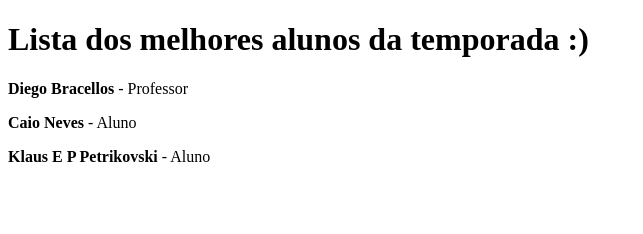
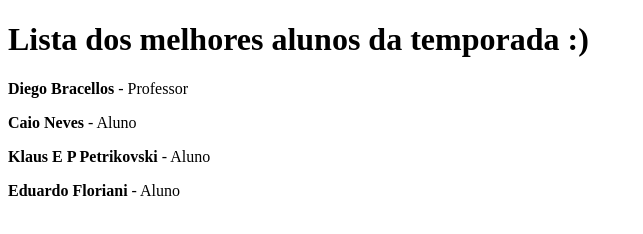
Before and after one commit to Eugeniialima/exDevs2Blu, a plain HTML site: page index.html in a window 1280 px wide. Shown: the whole page, without its empty margins (0-643 px from the left). Drawn offline with Linux system fonts and the light colour scheme.

Commit message:
eduardo commit

```diff
--- a/index.html
+++ b/index.html
@@ -11,5 +11,6 @@
     <p><b>Diego Bracellos</b> - Professor</p>
     <p><b>Caio Neves</b> - Aluno</p>
     <p><b>Klaus E P Petrikovski</b> - Aluno</p>
+    <p><b>Eduardo Floriani</b> - Aluno<p/>
 </body>
 </html>
```
